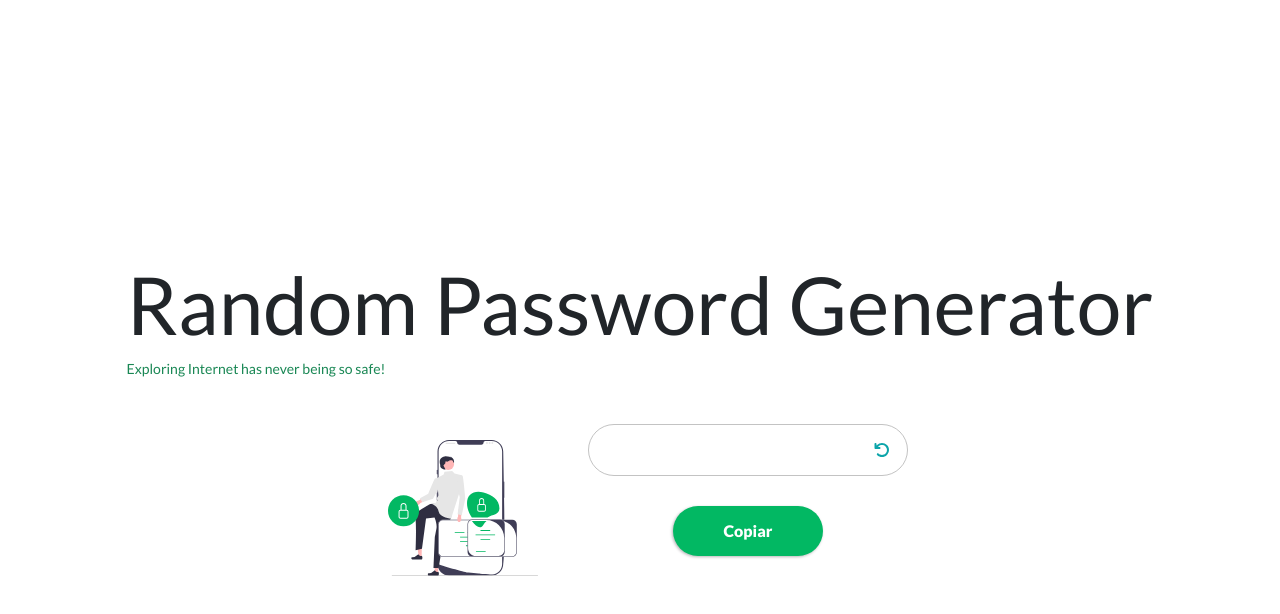
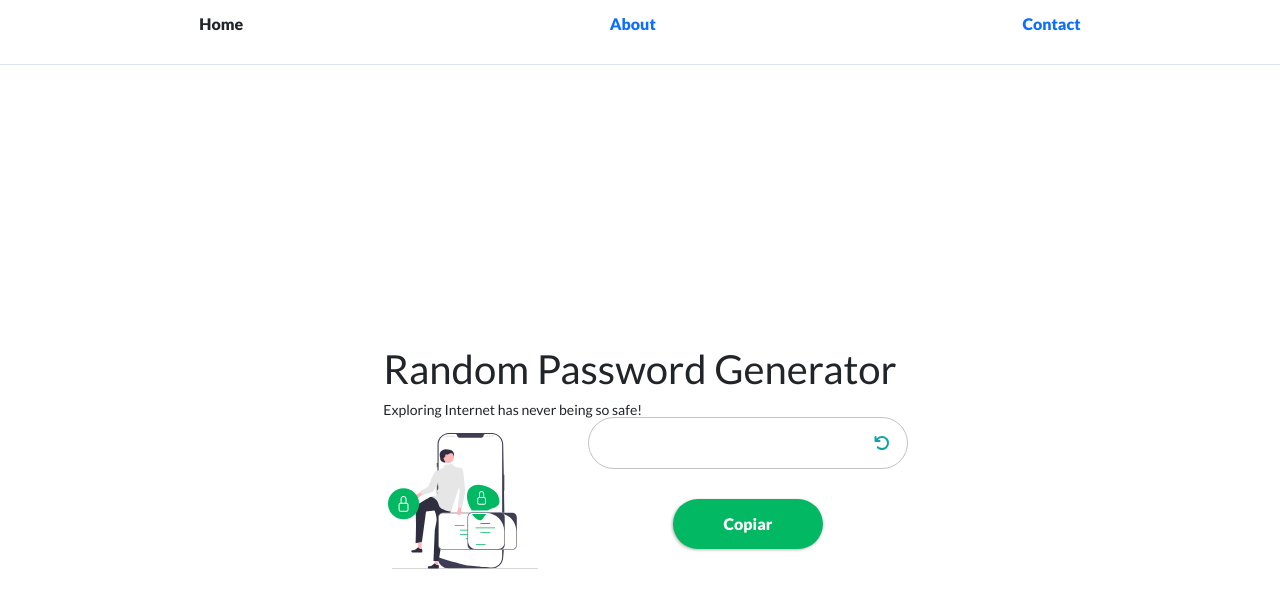
Before and after one commit to turan-98/Password-project, a React (Create React App) app: page / in a window 1280 px wide. Shown: the top 614 px of the page. Built offline with nearby package versions, Linux system fonts and the light colour scheme.

Commit message:
💄 add menu

```diff
--- a/public/styles/main.css
+++ b/public/styles/main.css
@@ -2,35 +2,43 @@
    v2.0 | 20110126
    License: none (public domain)
 */
-@import url('https://fonts.googleapis.com/css2?family=Lato:wght@400;900&display=swap');
-:root{
-	--base-color:#fff;
-	--font-body:'Lato', sans-serif;
-	--font-jumbo-text:1.5rem;
-	--text-colors-one:#161616;
+@import url("https://fonts.googleapis.com/css2?family=Lato:wght@400;900&display=swap");
+:root {
+  --base-color: #fff;
+  --font-body: "Lato", sans-serif;
+  --font-jumbo-text: 1.5rem;
+  --text-colors-one: #161616;
+  --lt-color-gray-100: #f8f9fc;
+  --lt-color-gray-200: #f1f3f9;
+  --lt-color-gray-300: #dee3ed;
+  --lt-color-gray-400: #c2c9d6;
+  --lt-color-gray-500: #8f96a3;
+  --lt-color-gray-600: #5e636e;
+  --lt-color-gray-700: #2f3237;
+  --lt-color-gray-800: #1d1e20;
+  --lt-color-gray-900: #111213;
 }
 body {
   line-height: 1;
   background: var(--base-color);
   font-family: var(--font-body);
 }
-button{
+button {
   width: 150px;
   height: 50px;
-    border:none;
-    border-radius:100%;
+  border: none;
+  border-radius: 100%;
 }
-.container-page{
+.container-page {
   width: 100%;
   height: 50rem;
 }
-.wrapper-svg{
+.wrapper-svg {
   display: block;
   width: 200px;
 }
-.wrapper-svg img{
+.wrapper-svg img {
   width: 150px;
 }
 
-
 /* END RESET CSS */
--- a/src/App.js
+++ b/src/App.js
@@ -2,14 +2,16 @@ import Btn from './Components/Button';
 import React from 'react';
 import '../public/styles/main.css'
 import svg from '../public/img/security-svg.svg'
+import Menu from './Components/Menu';
 
 function App() {
   return (
     <div className="App" id="App">
+      <Menu />
         <div className='container-page d-flex  justify-content-center flex-wrap flex-column align-items-center'>
-          <div className='p-4 m-4'>
-            <h1 className='display-1 text-center'>Random Password Generator</h1>
-            <small className='text-success text-left'>Exploring Internet has never being so safe!</small>
+          <div className=''>
+            <h1 className=''>Random Password Generator</h1>
+            <small className=''>Exploring Internet has never being so safe!</small>
           </div>
           <div className='d-flex flex-wrap flex-row justify-content-center '>
             <div className='wrapper-svg p-2 m-2'>
--- /dev/null
+++ b/src/Components/Menu/Menu.css
@@ -0,0 +1,20 @@
+@import url('../../../public/styles/main.css');
+.navbar{
+    display: block;
+    top: 0;
+    padding: 12px;
+    border-bottom: 1px solid var(--lt-color-gray-300);
+}
+.navbar-item{
+    display: flex;
+    flex-flow: row wrap;
+    justify-content: space-around;
+    padding: 4px;
+    li{
+        list-style: none;
+    }
+}
+li a {
+    text-decoration: none;
+    font-weight: 600;
+}
--- /dev/null
+++ b/src/Components/Menu/index.js
@@ -0,0 +1,15 @@
+import React from 'react';
+import './Menu.css'
+
+const Menu = (props) => {
+    return(
+        <nav className='navbar'>
+            <ul className='navbar-item'>
+                <li><a href={props.url}>Home</a></li>
+                <li><a href={props.url+"/about"}>About</a></li>
+                <li><a href={props.url+"/contact"}>Contact</a></li>
+            </ul>
+        </nav>
+    )
+}
+export default Menu;
```
Lines whose indentation alone changed are shown as unchanged.
